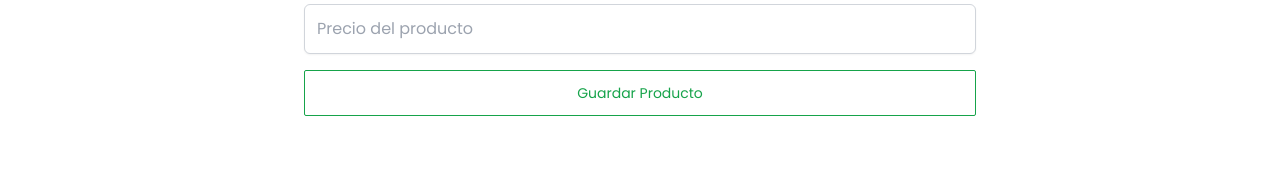
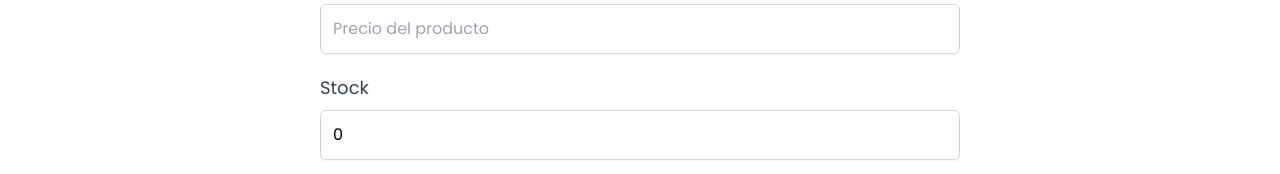
Before and after one commit to federeito/valentino-admin, a Next.js app: page /products/new in a window 1280 px wide. Shown: the part 778-952 px from the top of the page. Built offline with nearby package versions, Linux system fonts and the light colour scheme; no server answers; the database is empty.

Commit message:
Commit_new stock

```diff
--- a/components/Product.js
+++ b/components/Product.js
@@ -12,6 +12,7 @@ export default function Product({
     Precio: existingPrecio,
     Imagenes: existingImagenes,
     Categoria: existingCategoria,
+    stock: existingStock,
 }) {
     const [redirect, setRedirect] = useState(false)
     const router = useRouter();
@@ -22,6 +23,7 @@ export default function Product({
     const [Imagenes, setImages] = useState(existingImagenes || []);
     const [category, setCategory] = useState(existingCategoria || '');
     const [categories, setCategories] = useState([]);
+    const [stock, setStock] = useState(existingStock || 0);
 
     useEffect(() => {
         axios.get('/api/categories').then(response => {
@@ -43,7 +45,7 @@ export default function Product({
         if (isUploading) {
             await Promise.all(uploadImagesQueue)
         }
-        const data = { Título, Descripción, Precio, Imagenes, Categoria: category };
+        const data = { Título, Descripción, Precio, Imagenes, Categoria: category, stock };
         if (_id) {
             await axios.put('/api/products', { ...data, _id });
             toast.success('Producto actualizado!')
@@ -92,7 +94,7 @@ export default function Product({
     }
 
     return <>
-        <form onSubmit={createProduct} classname="mx-auto max-w-screen-sm">
+        <form onSubmit={createProduct} className="mx-auto max-w-screen-sm">
 
             <div class="mx-auto max-w-2xl my-4">
                 <div>
@@ -189,6 +191,20 @@ export default function Product({
                     />
                 </div>
             </div>
+            <div className="mx-auto max-w-2xl my-4">
+                <div>
+                    <label htmlFor="stockInput" className="mb-1 block text-lg font-medium text-gray-700 py-1">Stock</label>
+                    <input
+                        type="number"
+                        id="stockInput"
+                        className="block w-full rounded-md border border-gray-300 shadow-sm focus:border-primary-400 focus:ring focus:ring-primary-200 focus:ring-opacity-50 disabled:cursor-not-allowed disabled:bg-gray-50 disabled:text-gray-500 p-3"
+                        placeholder="Cantidad de stock"
+                        value={stock}
+                        onChange={ev => setStock(ev.target.value)}
+                        min="0" // Ensures stock cannot be negative
+                    />
+                </div>
+            </div>
             <div class="mx-auto max-w-2xl my-4">
                 <button
                     className="inline-block rounded-sm border border-green-600 px-12 py-3 text-sm font-medium text-green-600 hover:bg-green-600 hover:text-white focus:ring-3 focus:outline-hidden w-full"
--- a/models/Product.js
+++ b/models/Product.js
@@ -6,6 +6,7 @@ const ProductSchema = new Schema({
     Precio: {type: Number, required: true},
     Imagenes: [{type: String}],
     Categoria: {type:mongoose.Schema.Types.ObjectId, ref: 'Category'},
+    stock: { type: Number, required: true, default: 0 },
 })
 
 export const Product = models.Product || model('Product', ProductSchema);
--- a/pages/api/products.js
+++ b/pages/api/products.js
@@ -1,5 +1,6 @@
 import { mongooseconnect } from "@/lib/mongoose";
 import { Product } from "@/models/Product";
+import { Category } from "@/models/Category";
 
 export default async function handle(req, res) {
     const { method } = req;
@@ -7,11 +8,11 @@ export default async function handle(req, res) {
     await mongooseconnect();
 
     if (method === 'POST') {
-        const { Título, Descripción, Precio, Imagenes, Categoria} = req.body;
+        const { Título, Descripción, Precio, Imagenes, Categoria, stock} = req.body;
 
         const productDoc = await Product.create({
 
-           Título, Descripción, Precio, Imagenes, Categoria
+           Título, Descripción, Precio, Imagenes, Categoria, stock
         })
         res.json(productDoc);
     }
@@ -26,9 +27,13 @@ export default async function handle(req, res) {
     }
 
 if (method === 'PUT') {
-    const { Título, Descripción, Precio, Imagenes, Categoria, _id } = req.body;
+    const { Título, Descripción, Precio, Imagenes, stock, _id} = req.body;
+    let { Categoria } = req.body;
+    if (Categoria === '') {
+      Categoria = null;
+    }
     await Product.updateOne ({_id}, {
-      Título, Descripción, Precio, Imagenes, Categoria
+      Título, Descripción, Precio, Imagenes, Categoria, stock
 });
 res.json(true);
 }
--- a/pages/products/index.js
+++ b/pages/products/index.js
@@ -62,7 +62,9 @@ export default function Products() {
                 <th scope="col" class="px-6 py-4 font-medium text-gray-900">Descripción</th>
                 <th scope="col" class="px-6 py-4 font-medium text-gray-900">Precio</th>
                 <th scope="col" class="px-6 py-4 font-medium text-gray-900">Categoría</th>
+                <th scope="col" className="px-6 py-4 font-medium text-gray-900">Stock</th>
                 <th scope="col" class="px-6 py-4 font-medium text-gray-900"></th>
+
               </tr>
             </thead>
             {products.map((product, index) => (
@@ -73,10 +75,13 @@ export default function Products() {
                   <td class="px-6 py-4 truncate max-w-xs">{product.Descripción}</td>
                   <td class="px-6 py-4">
                     {formatPrice(product.Precio)}
+
                   </td>
                   <td class="px-6 py-4">
                     {product.Categoria ? product.Categoria.name : 'Uncategorized'} {/* Display category name */}
                   </td>
+                  <td class="px-6 py-4">
+                    {product.stock > 0 ? product.stock : 'Sin Stock'}</td>
                   <td class="flex justify-end gap-4 px-6 py-4 font-medium">
                     <Link href={"/products/delete/" + product._id} className="text-red-700">Delete</Link>
                     <Link href={"/products/edit/" + product._id} class="text-green-700">Edit</Link></td>
```
